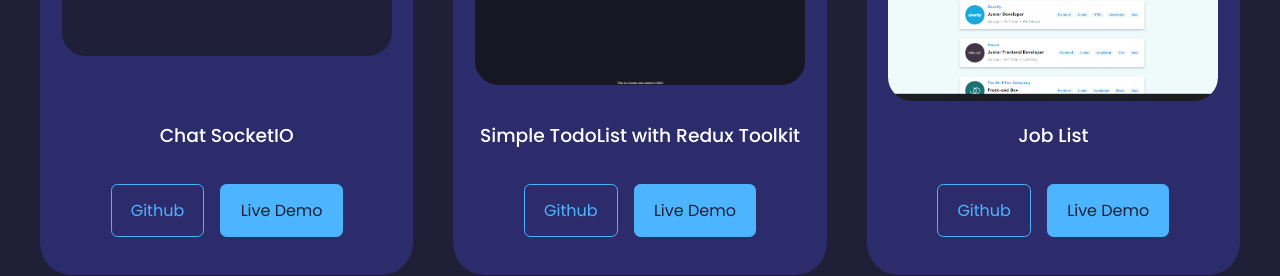
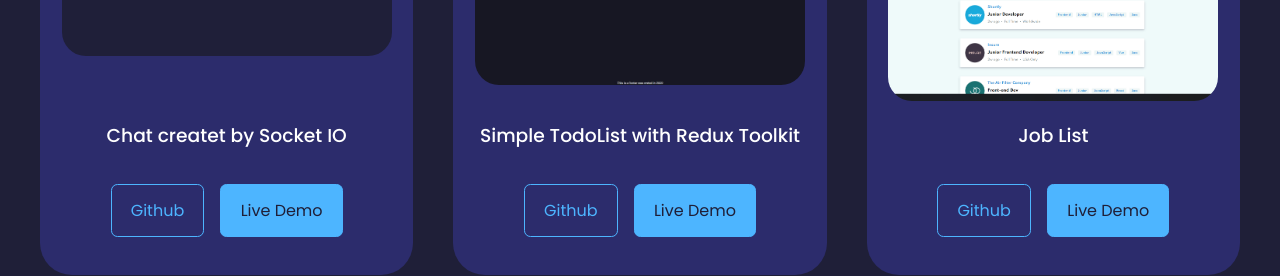
Before and after one commit to kykp/my-portfolio-web, a React (Create React App) app: page / in a window 1280 px wide. Shown: the part 1980-2256 px from the top of the page. Built offline with nearby package versions, Linux system fonts and the light colour scheme.

Commit message:
renemaed last project

```diff
--- a/src/components/portfolio/Portfolio.jsx
+++ b/src/components/portfolio/Portfolio.jsx
@@ -20,7 +20,7 @@ const data = [
   {
     id:13,
     image: IMG13,
-    title: "Chat SocketIO",
+    title: "Chat createt by Socket IO",
     github: "https://github.com/kykp/socket_io_chat",
     demo: "https://kykp-chat-websocket.herokuapp.com/"
   },
```
